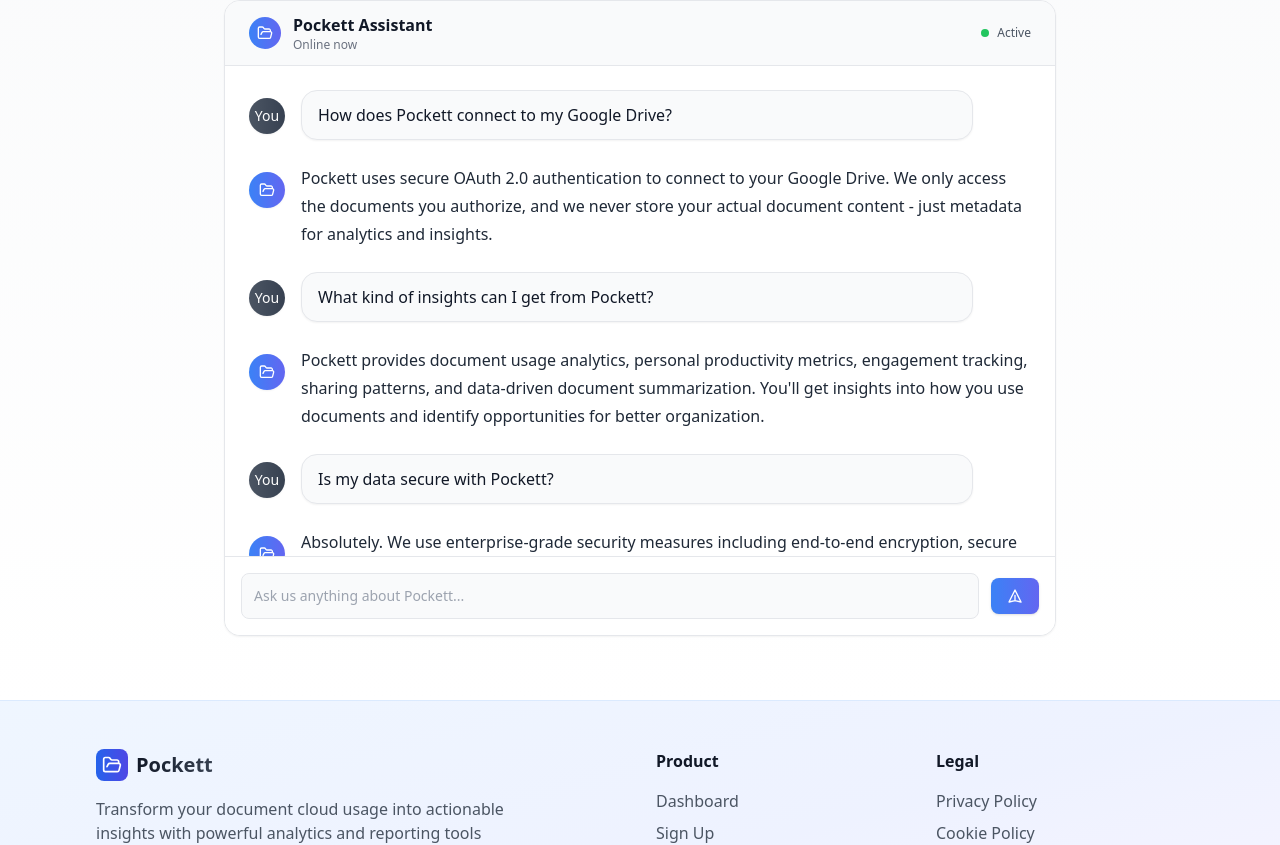
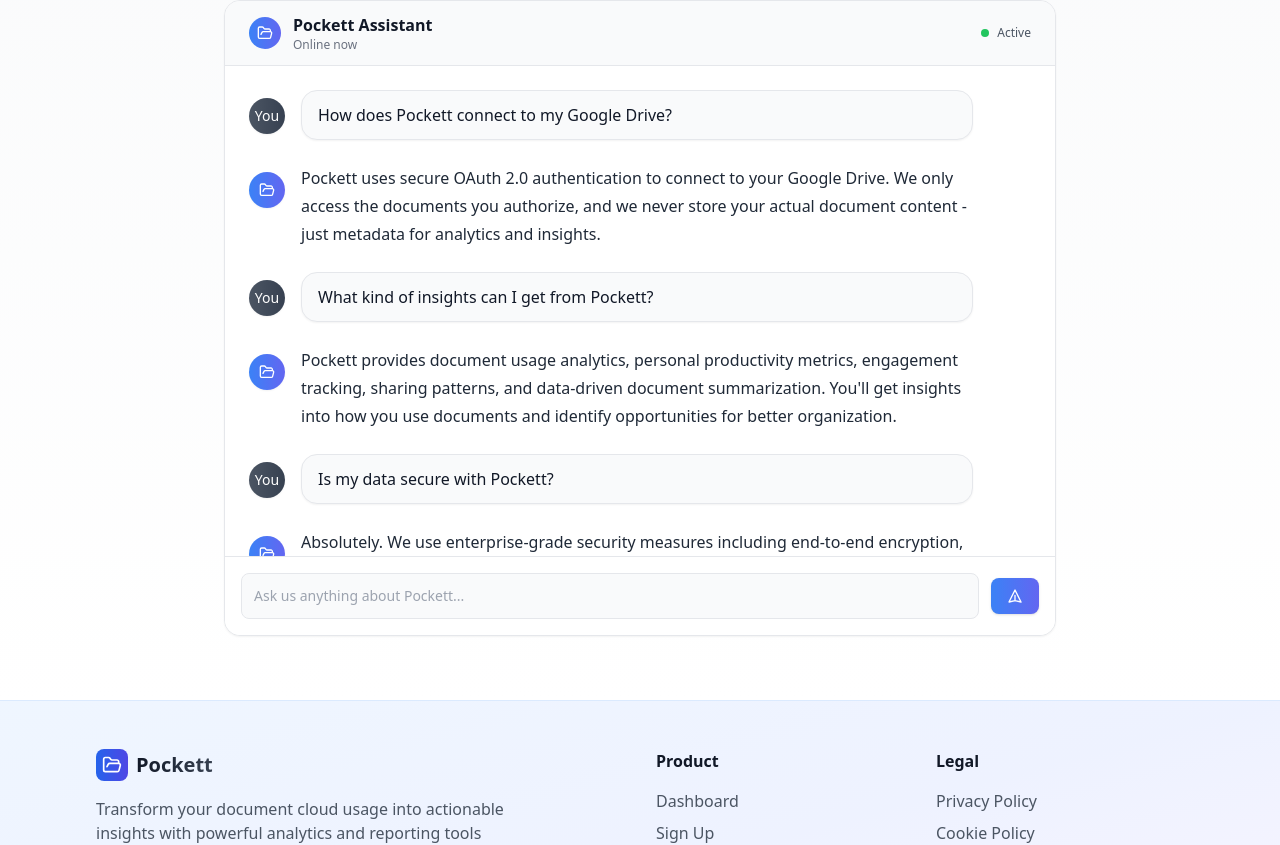
Before and after one commit to pockett-one/pockett-docs, a Next.js app in the folder frontend/: page / in a window 1280 px wide. Shown: the part 1877-2722 px from the top of the page. Built offline with nearby package versions, Linux system fonts and the light colour scheme.

Commit message:
Enhance FAQ Section Readability on Landing Page
- Increased maximum width of FAQ text containers for improved readability.
- Ensured consistent styling across FAQ items by applying a uniform maximum width.
- Enhanced visual layout to provide a cleaner and more organized appearance for users.

```diff
--- a/frontend/app/page.tsx
+++ b/frontend/app/page.tsx
@@ -428,7 +428,7 @@
                       <FolderOpen className="h-4 w-4 text-white" />
                     </div>
                     <div className="flex-1 min-w-0">
-                      <div className="text-gray-800 text-base leading-7">
+                      <div className="text-gray-800 text-base leading-7 max-w-2xl">
                         Pockett uses secure OAuth 2.0 authentication to connect to your Google Drive. We only access the documents you authorize, and we never store your actual document content - just metadata for analytics and insights.
                       </div>
                     </div>
@@ -458,7 +458,7 @@
                       <FolderOpen className="h-4 w-4 text-white" />
                     </div>
                     <div className="flex-1 min-w-0">
-                      <div className="text-gray-800 text-base leading-7">
+                      <div className="text-gray-800 text-base leading-7 max-w-2xl">
                         Pockett provides document usage analytics, personal productivity metrics, engagement tracking, sharing patterns, and data-driven document summarization. You&apos;ll get insights into how you use documents and identify opportunities for better organization.
                       </div>
                     </div>
@@ -488,7 +488,7 @@
                       <FolderOpen className="h-4 w-4 text-white" />
                     </div>
                     <div className="flex-1 min-w-0">
-                      <div className="text-gray-800 text-base leading-7">
+                      <div className="text-gray-800 text-base leading-7 max-w-2xl">
                         Absolutely. We use enterprise-grade security measures including end-to-end encryption, secure API connections, and strict access controls. Your data is never shared with third parties and is stored in secure, compliant data centers.
                       </div>
                     </div>
@@ -518,7 +518,7 @@
                       <FolderOpen className="h-4 w-4 text-white" />
                     </div>
                     <div className="flex-1 min-w-0">
-                      <div className="text-gray-800 text-base leading-7">
+                      <div className="text-gray-800 text-base leading-7 max-w-2xl">
                         We&apos;re actively working on expanding our integrations. Dropbox, Box, OneDrive, Confluence, and Notion support are coming soon. Sign up for updates to be notified when new integrations become available.
                       </div>
                     </div>
@@ -548,7 +548,7 @@
                       <FolderOpen className="h-4 w-4 text-white" />
                     </div>
                     <div className="flex-1 min-w-0">
-                      <div className="text-gray-800 text-base leading-7">
+                      <div className="text-gray-800 text-base leading-7 max-w-2xl">
                         No! Pockett is designed for freelancers and individuals who need document insights without complex IT setup. You can connect your own accounts and start getting insights immediately.
                       </div>
                     </div>
@@ -578,7 +578,7 @@
                       <FolderOpen className="h-4 w-4 text-white" />
                     </div>
                     <div className="flex-1 min-w-0">
-                      <div className="text-gray-800 text-base leading-7">
+                      <div className="text-gray-800 text-base leading-7 max-w-2xl">
                         Pockett offers a free tier to get you started, with premium plans for advanced features and higher usage limits. Our pricing is designed to be accessible for freelancers and individuals, with no hidden fees or long-term contracts.
                       </div>
                     </div>
```
